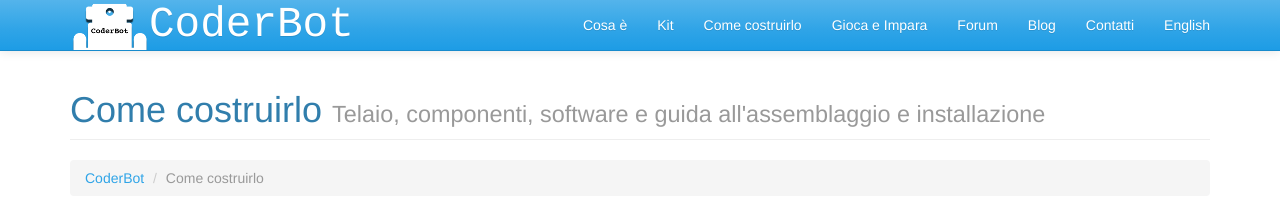
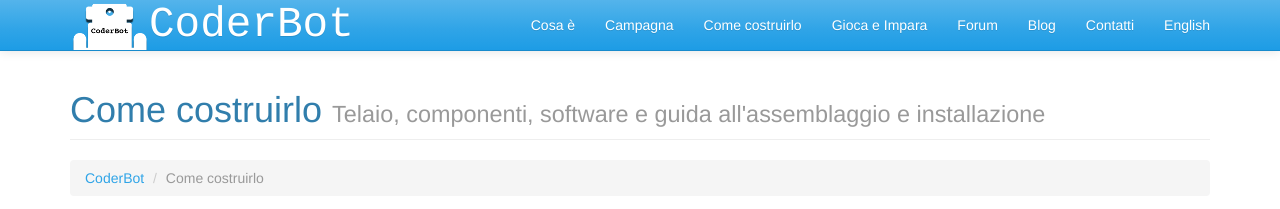
Before and after one commit to CoderBotOrg/website, a Jekyll site: the page built from it/how_to_build_it.html, in a window 1280 px wide. Shown: the top 209 px of the page. Built offline with Jekyll 4.4.1, drawn with Linux system fonts in a browser that asks for light colours.

Commit message:
Update header.html

```diff
--- a/_includes/it/header.html
+++ b/_includes/it/header.html
@@ -19,7 +19,7 @@
                         <a href="{{site.baseurl}}/it/about.html">Cosa è</a>
                     </li>
                     <li>
-                        <a href="{{site.baseurl}}/it/kit.html">Kit</a>
+                        <a href="https://www.google.com" target="_new">Campagna</a>
                     </li>
                     <li>
                         <a href="{{site.baseurl}}/it/how_to_build_it.html">Come costruirlo</a>
```
